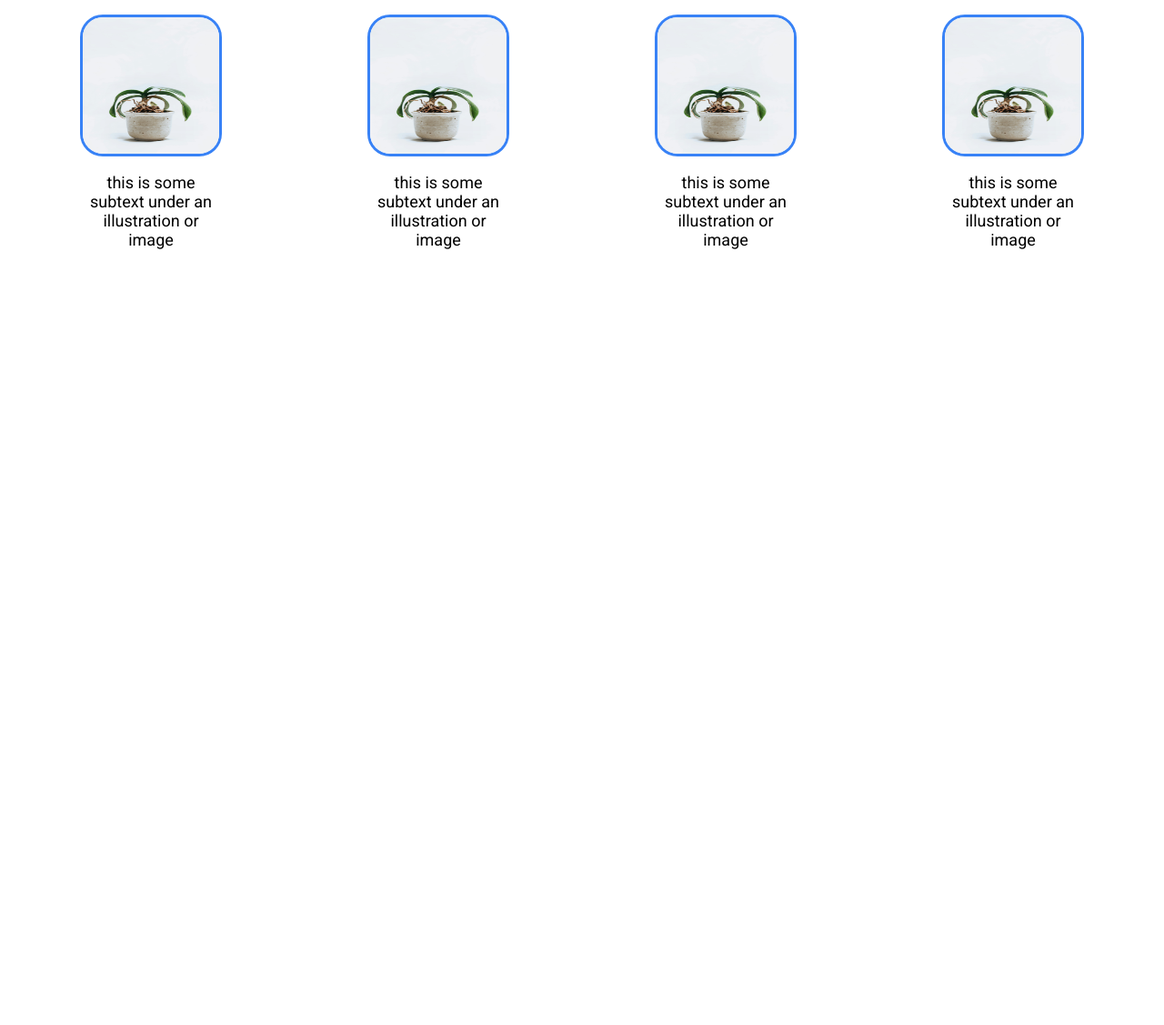
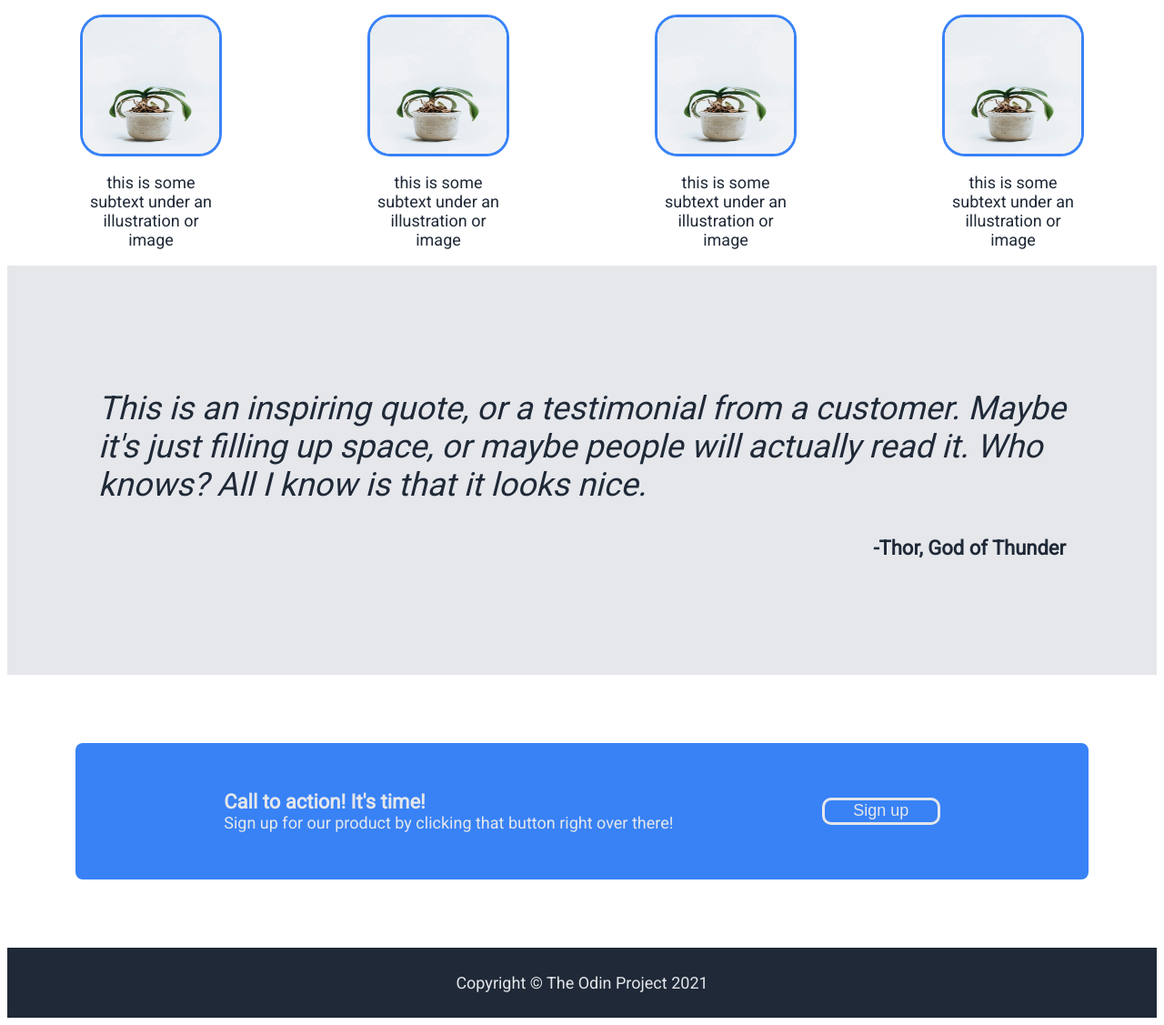
Before and after one commit to ana-ruth/Landing-Page, a plain HTML site: page index.html in a window 1280 px wide. Shown: the part 552-1679 px from the top of the page at 91% size. Before the commit the page ends 852 px from the top, so only its background shows below. Drawn offline with Linux system fonts and the light colour scheme.

Commit message:
Quote, sign-up, and footer sections

```diff
--- a/index.html
+++ b/index.html
@@ -78,5 +78,29 @@
     </div>
 
 
+    <div class="quote">
+        <h3>This is an inspiring quote, or a testimonial from a customer. Maybe it's just
+            filling up space, or maybe people will actually read it. Who knows? All I know is that it looks nice.
+        </h3>
+        <h4>-Thor, God of Thunder</h4>
+    </div>
 
+
+    <div class="sign-up">
+        <div class="box">
+
+            <div class="container">
+                <h4>Call to action! It's time!</h4>
+                <p>Sign up for our product by clicking that button right over there!</p>
+            </div>
+
+            <div class="container">
+                <div class="button"> <button type="button">Sign up</button> </div>
+            </div>
+        </div>
+    </div>
+
+    <div class="footer">
+        <p>Copyright &#169 The Odin Project 2021</p>
+    </div>
 </body>
--- a/main.css
+++ b/main.css
@@ -8,7 +8,6 @@ a{
 
 .header{
     background-color: #1f2937;
-
     display: flex;
     align-items: center;
     justify-content: space-evenly;
@@ -72,13 +71,15 @@ h1{
     justify-content: flex-start;
 }
 
-button {
+.hero button {
     background-color: #3882F6;
     color: white;
     width: 80px;
     height:30px;
     border-radius: 10px;
     border: 0;
+    cursor: pointer;
+
 }
 
 h2 {
@@ -86,7 +87,7 @@ h2 {
     justify-content: center;
     color: #1F2937;
     font-size: 36px;
-
+    font-weight:bolder;
 }
 
 .pictures{
@@ -112,5 +113,83 @@ h2 {
     font-size: 18px;
     width:150px;
     text-align: center;
+    color: #1F2937;
+}
+
+
+.quote{
+    background-color: #E5E7EB;
+    height: 250px;
+    padding: 100px;
+}
+
+h3{
+    color: #1F2937;
+    font-weight: lighter;
+    font-style: italic;
+    font-size: 36px;
+}
+
+.quote h4{
+    font-weight: bolder;
+    font-size: 22px;
+    text-align: right;
+    color: #1F2937;
 
 }
+
+.sign-up{
+   padding: 75px;
+}
+
+.box{
+    display: flex;
+    background-color: #3882F6;
+    flex-direction: row;
+    justify-content: space-evenly;
+    align-items: center;
+    border-radius: 8px;
+
+}
+
+.box .container{
+    flex-direction: column;
+    background-color: #3882F6;
+    height: 150px;
+    justify-content: center;
+}
+
+
+.sign-up h4{
+    font-size: 22px;
+    color: #E5E7EB;
+    margin:0;
+    padding:0;
+    align-self: flex-start;
+}
+
+.sign-up p{
+    font-size:18px;
+    color: #E5E7EB;
+    margin:0;
+}
+
+.sign-up button{
+  border: 3px solid #E5E7EB;
+  background-color: #3882F6;
+  color: #E5E7EB;
+  font-size: 18px;
+  cursor: pointer;
+  width: 130px;
+  height:30px;
+  border-radius: 10px;
+
+}
+
+.footer{
+    background-color: #1F2937;
+    color:#E5E7EB;
+    padding: 10px;
+    font-size: 18px;
+    text-align: center;
+}
```
